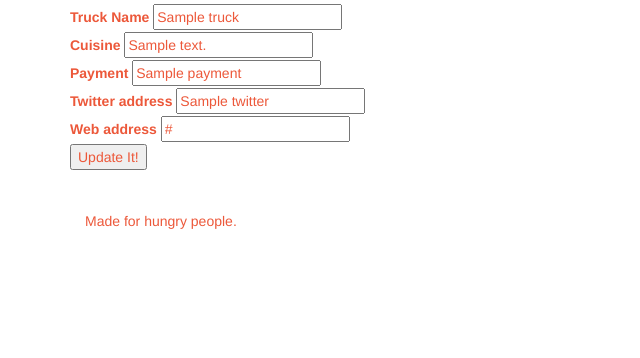
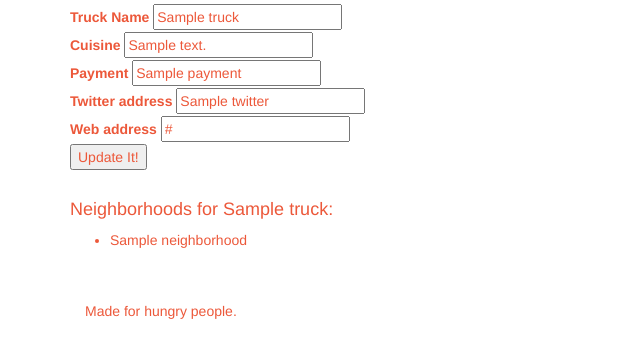
Before and after one commit to alibulota/food_truck, a Python web app: template foodtruck/templates/edit.jinja2 in a window 1280 px wide. Shown: the part 149-507 px from the top of the page, without its empty margins (0-640 px from the left). Run offline with Jinja, Linux system fonts and the light colour scheme; the template is opened without the code that fills it: most values are stand-ins (such as "Sample title", 1, 10 or a date in 2020); some libraries are stand-ins or nearby versions.

Commit message:
Add repr for location table; add neighborhood list to admin edit page

```diff
--- a/foodtruck/templates/edit.jinja2
+++ b/foodtruck/templates/edit.jinja2
@@ -59,5 +59,15 @@
         <input type="submit" name="add" value="Update It!"/>
       </div>
     </form>
+    </br>
+    <h4>Neighborhoods for {{ truck.name }}:</h4>
+    <ul>
+    {% for neighborhood in truck.location %}
+      <li>{{ neighborhood }}</li>
+    {% else %}
+    <p><em>No locations in database</em></p>
+    {% endfor %}
+    </ul>
+
   <div>
 {% endblock %}
```
Also changed, not shown: foodtruck/models.py (+7 -0 lines).
